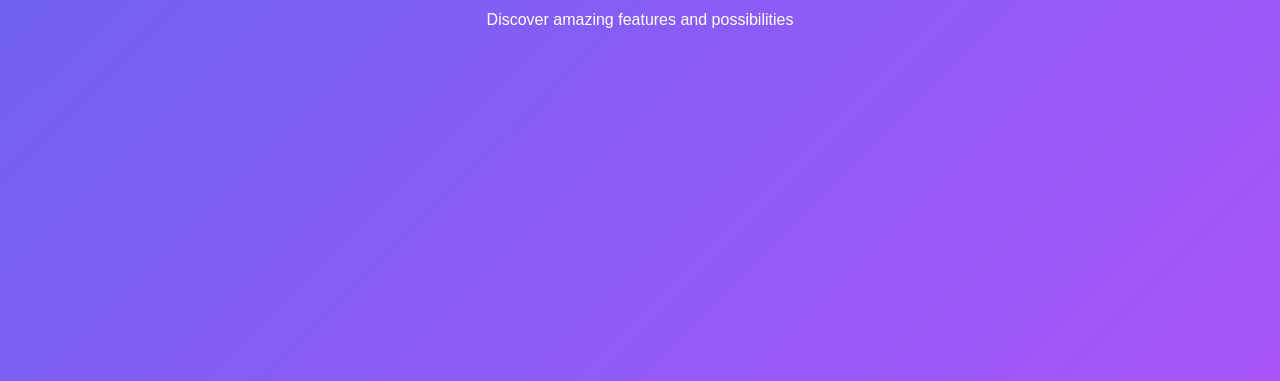
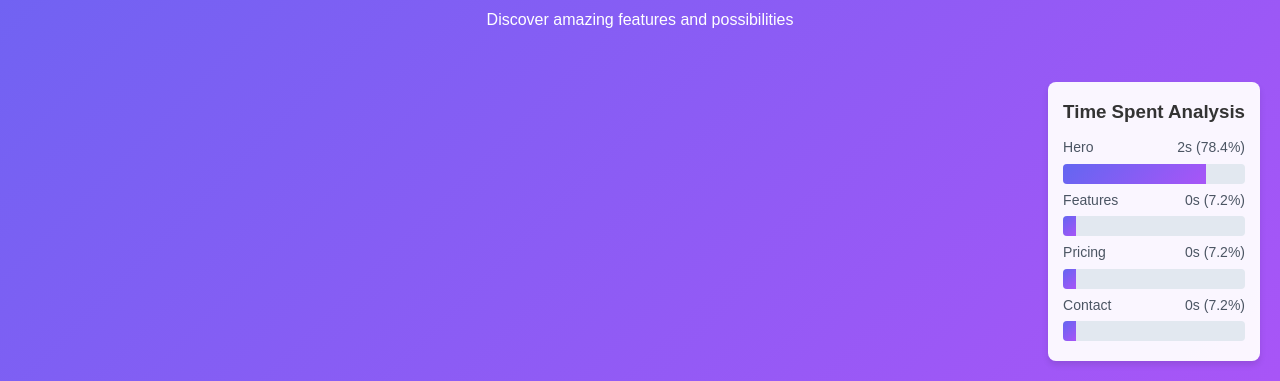
Before and after one commit to idevanshrai/DurationLog, a plain HTML site: page index.html in a window 1280 px wide. Shown: the part 419-800 px from the top of the page. Drawn offline with Linux system fonts and the light colour scheme.

Commit message:
Add real-time analytics panel for section timing

```diff
--- a/index.html
+++ b/index.html
@@ -79,6 +79,48 @@
     p {
       margin-bottom: 1rem;
     }
+
+    /* Analytics Panel Styles */
+    #analytics-panel {
+      position: fixed;
+      bottom: 20px;
+      right: 20px;
+      background: rgba(255, 255, 255, 0.95);
+      padding: 15px;
+      border-radius: 8px;
+      box-shadow: 0 4px 6px rgba(0, 0, 0, 0.1);
+      max-width: 300px;
+      z-index: 1000;
+    }
+
+    #analytics-panel h3 {
+      margin-bottom: 10px;
+      color: #333;
+    }
+
+    .timing-bar {
+      height: 20px;
+      background: #e2e8f0;
+      margin: 5px 0;
+      position: relative;
+      border-radius: 4px;
+      overflow: hidden;
+    }
+
+    .timing-bar-fill {
+      height: 100%;
+      background: linear-gradient(135deg, #6366f1, #a855f7);
+      width: 0%;
+      transition: width 0.5s ease;
+    }
+
+    .timing-label {
+      display: flex;
+      justify-content: space-between;
+      font-size: 0.875rem;
+      color: #4b5563;
+      margin-bottom: 2px;
+    }
   </style>
 </head>
 <body>
@@ -137,12 +179,62 @@
     </div>
   </section>
 
+  <!-- Analytics Panel -->
+  <div id="analytics-panel">
+    <h3>Time Spent Analysis</h3>
+    <div id="timing-bars"></div>
+  </div>
+
   <!-- Custom Analytics Script -->
   <script>
     // Initialize section timing data
     const sectionTiming = {};
     let currentSection = null;
     let startTime = null;
+    let totalTime = 0;
+
+    // Function to format time in seconds
+    function formatTime(ms) {
+      const seconds = Math.floor(ms / 1000);
+      return seconds + 's';
+    }
+
+    // Function to update the analytics panel
+    function updateAnalyticsPanel() {
+      const timingBarsContainer = document.getElementById('timing-bars');
+      timingBarsContainer.innerHTML = '';
+
+      // Calculate total time
+      totalTime = Object.values(sectionTiming).reduce((a, b) => a + b, 0);
+
+      // Sort sections by time spent
+      const sortedSections = Object.entries(sectionTiming)
+        .sort(([,a], [,b]) => b - a);
+
+      // Create bars for each section
+      sortedSections.forEach(([sectionId, time]) => {
+        const percentage = (time / totalTime * 100).toFixed(1);
+        const sectionName = sectionId.charAt(0).toUpperCase() + sectionId.slice(1);
+
+        const timingLabel = document.createElement('div');
+        timingLabel.className = 'timing-label';
+        timingLabel.innerHTML = `
+          <span>${sectionName}</span>
+          <span>${formatTime(time)} (${percentage}%)</span>
+        `;
+
+        const timingBar = document.createElement('div');
+        timingBar.className = 'timing-bar';
+
+        const timingBarFill = document.createElement('div');
+        timingBarFill.className = 'timing-bar-fill';
+        timingBarFill.style.width = `${percentage}%`;
+
+        timingBar.appendChild(timingBarFill);
+        timingBarsContainer.appendChild(timingLabel);
+        timingBarsContainer.appendChild(timingBar);
+      });
+    }
 
     // Function to determine which section is currently in view
     function getCurrentSection() {
@@ -165,7 +257,7 @@
       if (currentSection && currentSection !== newSection) {
         // Update time spent on previous section
         sectionTiming[currentSection] = (sectionTiming[currentSection] || 0) + (now - startTime);
-        console.log(`Time spent on ${currentSection}: ${sectionTiming[currentSection]}ms`);
+        updateAnalyticsPanel();
       }
 
       if (newSection !== currentSection) {
@@ -189,6 +281,9 @@
       // Here you could send the timing data to your backend or analytics service
       console.log('Final timing data:', sectionTiming);
     });
+
+    // Update timing data periodically
+    setInterval(updateTiming, 1000);
   </script>
 
   <!-- Cloudflare Web Analytics -->
```
